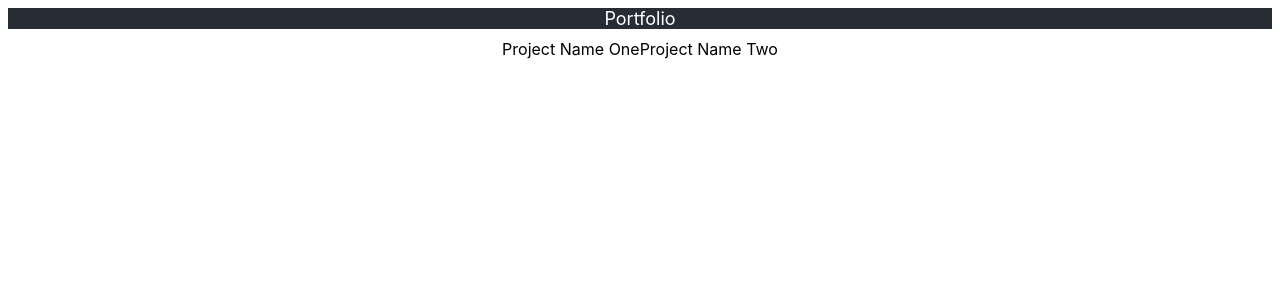
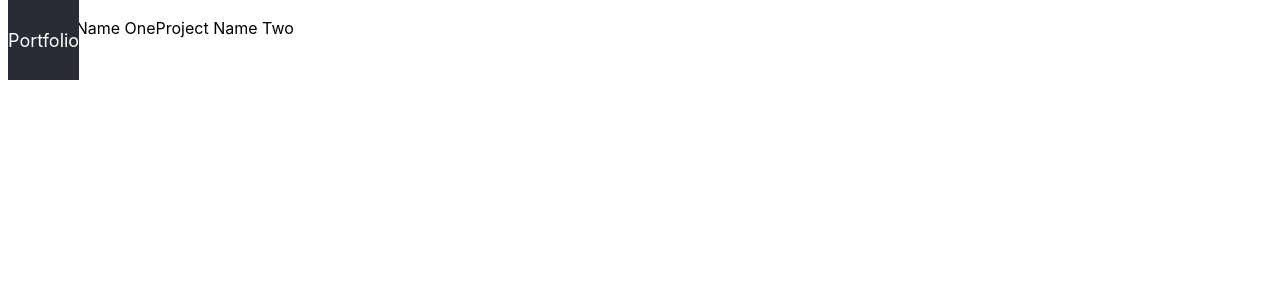
Before and after one commit to elainedoud/Portfolio, a React (Create React App) app in the folder portfolio/: page / in a window 1280 px wide. Shown: the top 300 px of the page. Built offline with nearby package versions, Linux system fonts and the light colour scheme.

Commit message:
Trying to make header thicker and have project names stack

```diff
--- a/portfolio/src/index.css
+++ b/portfolio/src/index.css
@@ -1,4 +1,4 @@
-body {
+.App {
   font-family: -apple-system, BlinkMacSystemFont, 'Segoe UI', 'Roboto', 'Oxygen',
     'Ubuntu', 'Cantarell', 'Fira Sans', 'Droid Sans', 'Helvetica Neue',
     sans-serif;
@@ -12,6 +12,9 @@ code {
 }
 
 .App-header{
+  position: absolute;
+  top: 0;
+  height: 10%;
   background-color: #282c34;
   font-size: large;
   justify-content: center;
@@ -24,7 +27,7 @@ code {
 
 .App-body{
   padding: 10px;
-  display: flex;
+  display: block;
   align-items: center;
   justify-content: center
 }
```
